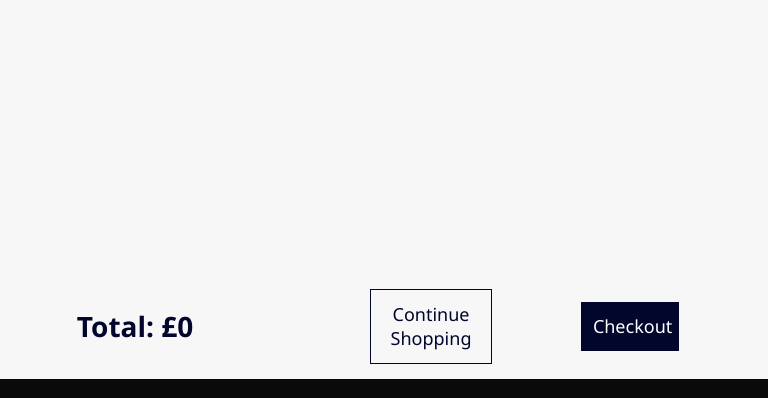
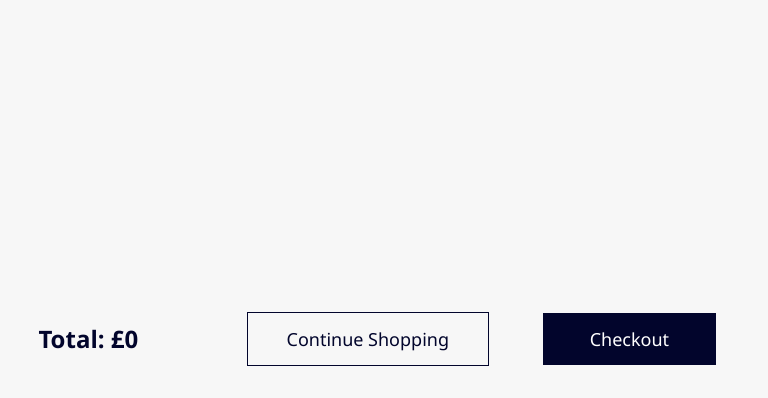
Before and after one commit to emr404/Atlis, a plain HTML site: page pages/cart.html in a window 768 px wide. Shown: the part 174-572 px from the top of the page. Drawn offline with Linux system fonts and the light colour scheme.

Commit message:
Fixed button issue on medium screen shopping cart

```diff
--- a/scss/_medium.scss
+++ b/scss/_medium.scss
@@ -626,12 +626,12 @@
         display: flex;
         justify-content: space-between;
         align-items: center;
-        width: 80%;
-        margin: 2% auto;
+        width: 90%;
+        margin: 5% auto;
 
         .total {
             color: #02052C;
-            font-size: 28px;
+            font-size: 24px;
 
             .total-price {
                 color: #02052C;
@@ -644,7 +644,7 @@
             color: #02052C;
             border: 1px solid #02052C;
             font-size: 18px;
-            width: 20%;
+            width: 35%;
             text-align: center;
             padding: 2%;
 
@@ -656,7 +656,7 @@
             color: white;
             background-color: #02052C;
             font-size: 18px;
-            width: 16%;
+            width: 25%;
             text-align: center;
             padding: 2%;
             margin-right: 2%;
```
Also changed, not shown: scss/style.css.
